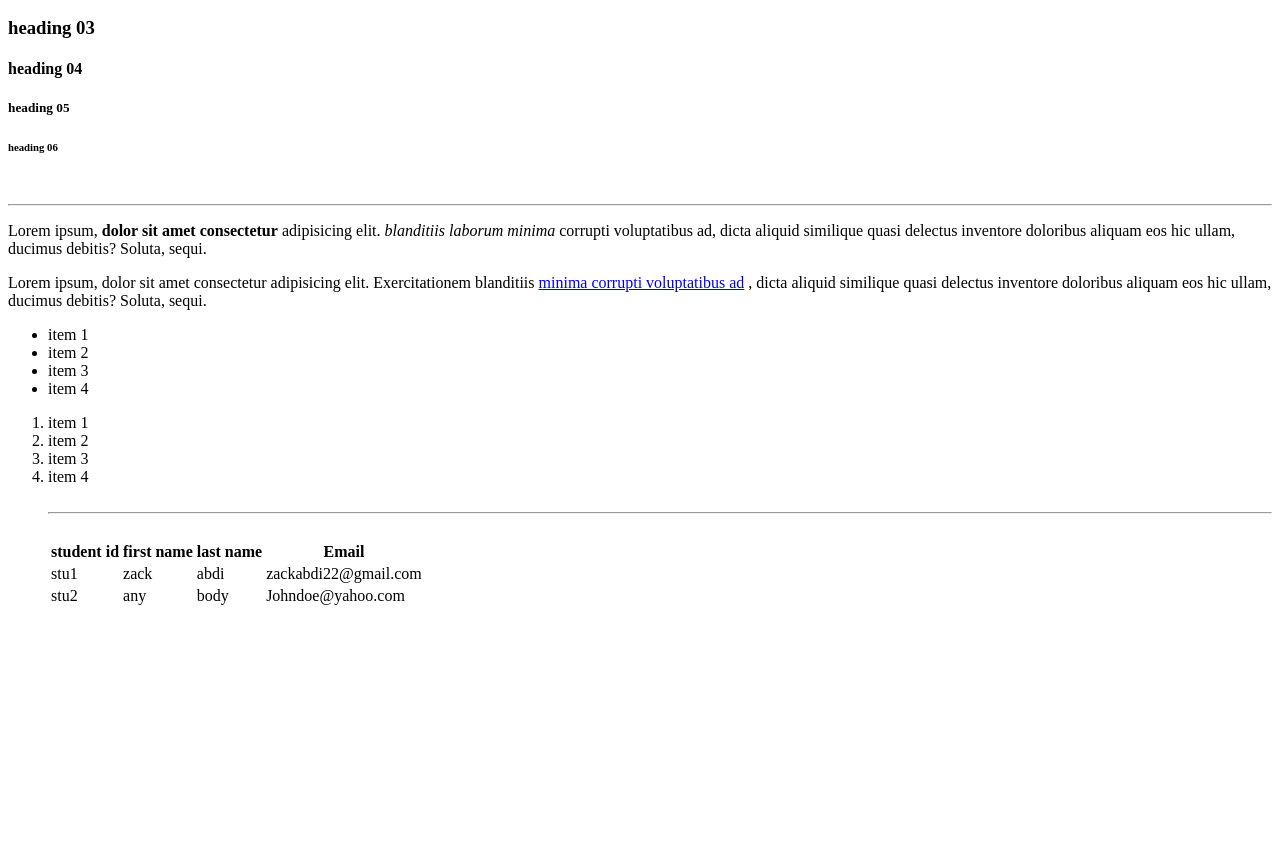
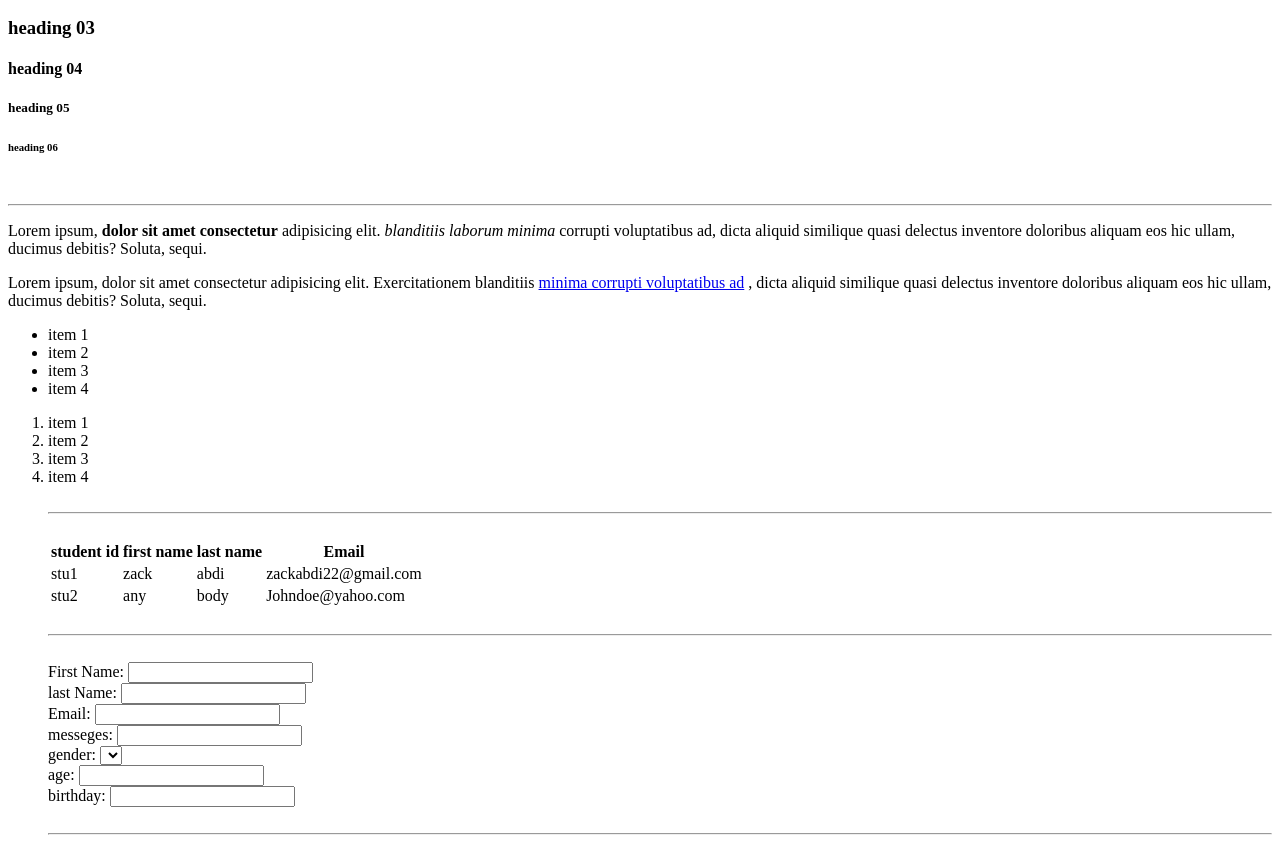
Before and after one commit to ZackAbdi/ITC-111, a plain HTML site: page ClassEx02a.html in a window 1280 px wide. Shown: the part 110-968 px from the top of the page. Drawn offline with Linux system fonts and the light colour scheme.

Commit message:
Add files via upload

```diff
--- a/ClassEx02a.html
+++ b/ClassEx02a.html
@@ -71,8 +71,51 @@
                     <td>Johndoe@yahoo.com</td>
             </tbody>
         </table>
+        <br>
+        <hr>
+        <br>
+    <!--forms-->
 
-    </ol>
-<div style="Margin-top: 1000px;"></div>
+    <Form action="Dummypage.php" Method="psot">
+        <div>
+            <label> First Name:</Label>
+            <input type= "text" name= "first name">
+         </div>
+            <label> last Name:</Label>
+            <input type= "text" name= "lastname">
+         <div>
+            <label> Email:</Label>
+            <input type= "text" name= "email">
+         </div>
+         <div>
+            <label> messeges:</Label>
+            <input type= "text" name= "messege">
+         </div>
+            <div>
+                <label> gender:</Label>
+                <select name="gender">
+                    <Option></Option>
+                    <option></Option>
+                </select>
+            </div>
+            <div>
+                <label> age:</Label>
+                    <input type= "number" name= "age">
+            </div>
+            <div>
+                <label> birthday:</Label>
+                    <input type= "text" name= "Birthday">
+            </div>
+        </Form>
+        <br>
+        <hr>
+        <br>
+        <!--images-->
+<a href="http://youtube.com">
+    <img src="Chess.jpg
+" alt="">
+</a>
+
+    <div style="Margin-top: 1000px;"></div>
 </body>
 </html>
```
